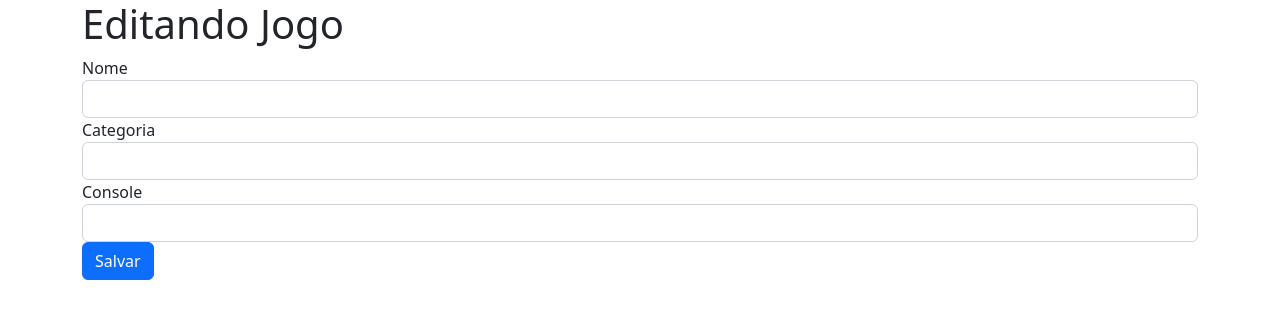
After one commit to DanielPin/jogoteca, a Flask app: page /editar/1 in a window 1280 px wide. The commit adds this page. Shown: the top 319 px of the page. Run offline with Flask 2, Linux system fonts and the light colour scheme; the visitor is signed in with stand-in values (Sample User, id 1); data that the repository does not hold is empty; some libraries are stand-ins or nearby versions.

```diff
--- a/routes/routes.py
+++ b/routes/routes.py
@@ -15,6 +15,13 @@ def novo():
         return redirect(url_for('login', proxima=url_for('novo')))
 
     return render_template("novo.html", titulo="Novo Jogo")
+
+@app.route("/editar/<int:id>")
+def editar(id):
+    if 'usuario_logado' not in session or session['usuario_logado'] == None:
+        return redirect(url_for('login', proxima=url_for('editar')))
+    jogo = Jogos.query.filter_by(id=id).first()
+    return render_template("editar.html", titulo="Editando Jogo", jogo=jogo)
 
 
 @app.route("/criar", methods=["POST"])
@@ -35,6 +42,11 @@ def criar():
     db.session.commit()
 
     return redirect(url_for('index'))
+
+
+@app.route("/atualizar", methods=["POST"])
+def atualizar():
+    pass
 
 
 @app.route("/login")
--- /dev/null
+++ b/templates/editar.html
@@ -0,0 +1,19 @@
+{% extends "template.html"%} {% block conteudo%}
+<form action="{{url_for('atualizar')}}" method="post">
+  <fieldset>
+    <div class="form-group">
+      <label for="nome">Nome</label>
+      <input type="text" id="nome" name="nome" class="form-control" value="{{jogo.nome}}"/>
+    </div>
+    <div class="form-group">
+      <label for="categoria">Categoria</label>
+      <input type="text" id="categoria" name="categoria" class="form-control" value="{{jogo.categoria}}"/>
+    </div>
+    <div class="form-group">
+      <label for="console">Console</label>
+      <input type="text" id="console" name="console" class="form-control" value="{{jogo.console}}"/>
+    </div>
+    <button type="submit" class="btn btn-primary btn-salvar">Salvar</button>
+  </fieldset>
+</form>
+{% endblock%}
--- a/templates/lista.html
+++ b/templates/lista.html
@@ -5,6 +5,7 @@
       <th>Nome</th>
       <th>Categoria</th>
       <th>Console</th>
+      <th></th>
     </tr>
   </thead>
   <tbody>
@@ -13,6 +14,7 @@
       <td>{{ jogo.nome }}</td>
       <td>{{ jogo.categoria }}</td>
       <td>{{ jogo.console }}</td>
+      <td><a href="{{url_for('editar', id=jogo.id)}}">Editar</a></td>
     </tr>
     {% endfor %}
   </tbody>
```
Also changed, not shown: 1 other file.
